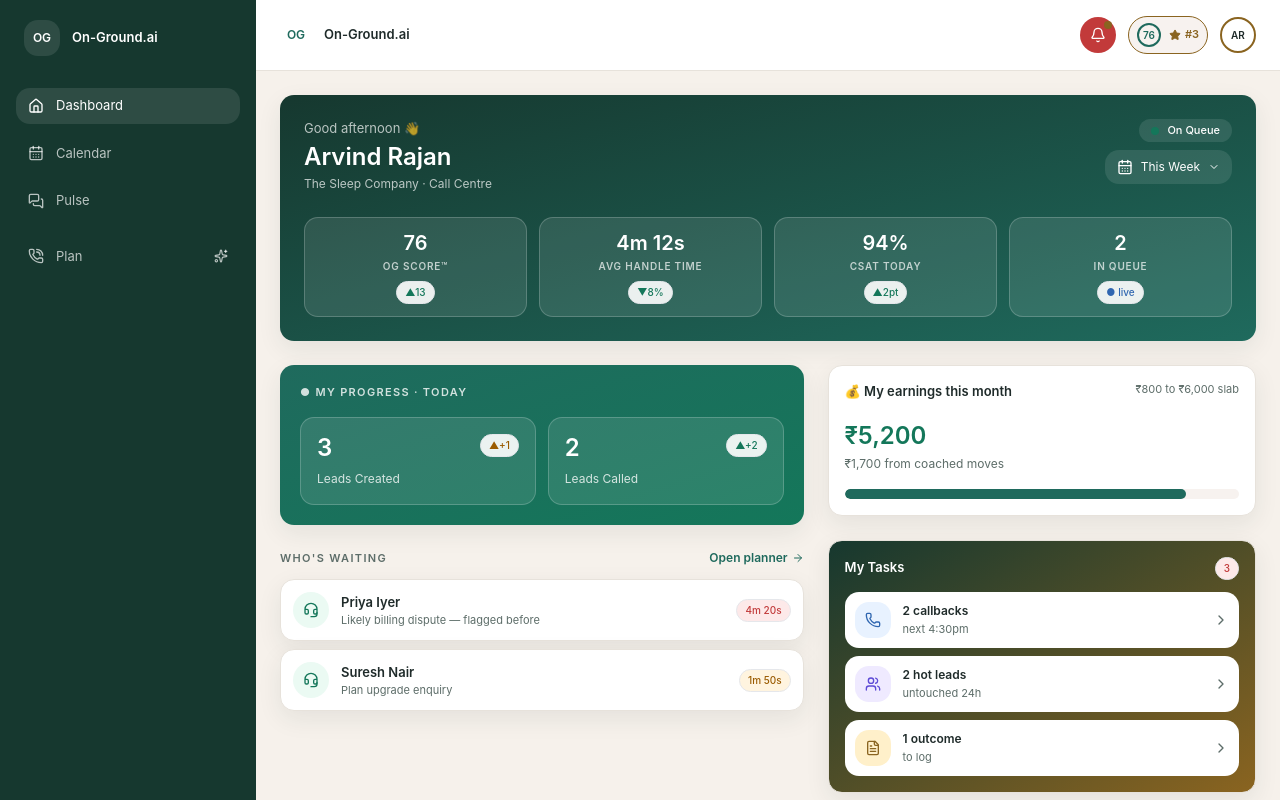
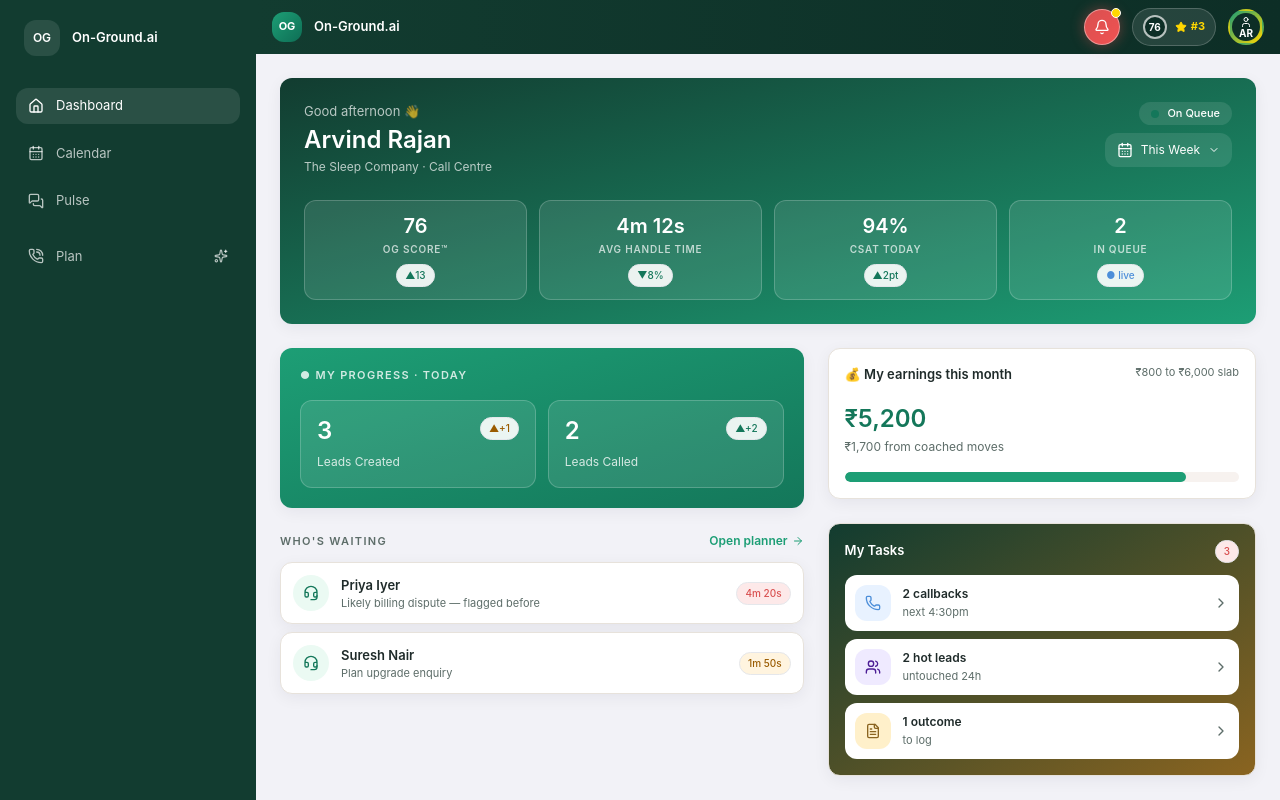
Before and after one commit to Sivaani-Janaswamy/oga-callcentre-app, a React (Vite) app: page /dashboard in a window 1280 px wide. Shown: the top 800 px of the page. Built offline with nearby package versions, Linux system fonts and the light colour scheme.

Commit message:
style(shell): apply reference palette and top bar

```diff
--- a/src/components/shell/TopBar.tsx
+++ b/src/components/shell/TopBar.tsx
@@ -1,6 +1,5 @@
-import { Bell, Menu, Star } from 'lucide-react';
+import { Bell, Menu, Star, User } from 'lucide-react';
 import { getCurrentAgent, getDashboard } from '../../services/api';
-import { Avatar } from '../ui/Avatar';
 import { useAsync } from '../../hooks/useAsync';
 
 const EMPTY_DEPS: unknown[] = [];
@@ -14,42 +13,48 @@ export function TopBar({
   const { data: dashboardData } = useAsync(getDashboard, EMPTY_DEPS);
 
   return (
-    <header className="flex items-center justify-between border-b border-border bg-card px-6 py-4">
+    <header className="flex h-[54px] items-center justify-between bg-gradient-to-r from-sidebar to-sidebar-end px-4">
       <div className="flex items-center gap-3">
         <button
           type="button"
           onClick={onMenuToggle}
-          className="md:hidden flex h-9 w-9 items-center justify-center rounded-md bg-sidebar text-white transition-colors hover:bg-brand"
+          className="flex h-9 w-9 items-center justify-center rounded-md bg-white/10 text-white transition-colors hover:bg-white/20 md:hidden"
           aria-label="Open menu"
         >
           <Menu className="h-4 w-4" />
         </button>
-        <div className="hidden md:flex h-8 w-8 items-center justify-center rounded-md bg-brand/10 text-12 font-semibold text-brand">
+        <div className="flex h-[30px] w-[30px] items-center justify-center rounded-md bg-gradient-to-br from-brand to-brand-dark text-11 font-bold text-white">
           OG
         </div>
-        <div>
-          <p className="text-13 font-semibold text-text">On-Ground.ai</p>
-        </div>
+        <p className="text-13 font-semibold text-white">On-Ground.ai</p>
       </div>
 
       <div className="flex items-center gap-3">
-        <div className="relative flex h-9 w-9 items-center justify-center rounded-full bg-danger text-white">
+        <div
+          aria-hidden="true"
+          className="relative flex h-9 w-9 items-center justify-center rounded-full border border-white/40 bg-gradient-to-br from-danger to-danger-light shadow-[0_0_14px_rgba(217,80,80,0.45)] text-white"
+        >
           <Bell className="h-4 w-4" />
-          <span className="absolute right-1 top-1 h-2 w-2 rounded-full bg-accent" />
+          <span className="absolute -right-0.5 -top-0.5 h-2.5 w-2.5 rounded-full border border-white bg-gold" />
           <span className="sr-only">
             {agentData?.unreadNotifications ?? 0} unread notifications
           </span>
         </div>
-        <div className="hidden sm:flex items-center gap-2 rounded-full border border-accent bg-card-soft px-2 py-1.5">
-          <span className="flex h-6 w-6 items-center justify-center rounded-full border-2 border-brand text-10 font-semibold text-brand">
+        <div className="hidden items-center gap-2 rounded-full border border-white/20 bg-white/10 px-2.5 py-1.5 sm:flex">
+          <span className="flex h-6 w-6 items-center justify-center rounded-full border-2 border-white/70 bg-sidebar-end text-10 font-bold text-white">
             {dashboardData?.kpis.qaScore ?? '—'}
           </span>
-          <span className="flex items-center gap-1 text-11 font-semibold text-accent">
+          <span className="flex items-center gap-1 text-11 font-bold text-gold">
             <Star className="h-3 w-3 fill-current" />#{agentData?.rank ?? '—'}
           </span>
         </div>
-        <div className="rounded-full border-2 border-accent p-0.5">
-          <Avatar initials={agentData?.avatarInitials ?? '—'} size="sm" />
+        <div className="flex h-9 w-9 flex-col items-center justify-center rounded-full border-2 border-transparent bg-gradient-to-br from-brand to-gold p-0.5 text-white">
+          <span className="flex h-full w-full flex-col items-center justify-center rounded-full bg-sidebar-end">
+            <User className="h-3 w-3" />
+            <span className="text-10 font-bold leading-none">
+              {agentData?.avatarInitials ?? '—'}
+            </span>
+          </span>
         </div>
       </div>
     </header>
--- a/src/styles/tokens.css
+++ b/src/styles/tokens.css
@@ -1,6 +1,7 @@
 :root {
-  --color-sidebar: #16382f;
-  --color-page: #f6f1eb;
+  --color-sidebar: #123c30;
+  --color-sidebar-end: #0d2e26;
+  --color-page: #f2f2f7;
   --color-card: #ffffff;
   --color-card-soft: #f7f2ef;
   --color-border: #e7e2db;
@@ -8,21 +9,32 @@
   --color-text-muted: #5d6d69;
   --color-accent: #8a6420;
   --color-accent-soft: #fff0ca;
-  --color-purple: #5d4ad6;
+  --color-purple: #4c1d95;
   --color-purple-soft: #efeaff;
   --color-success: #14775a;
   --color-success-soft: #ebfaf3;
-  --color-danger: #c23a3a;
+  --color-danger: #d95050;
+  --color-danger-light: #f05252;
   --color-danger-soft: #fde9e9;
   --color-warn: #9a5b00;
   --color-warn-soft: #fff4df;
-  --color-brand: #1f6a5d;
-  --color-info: #2f66b0;
+  --color-brand: #1d9e75;
+  --color-brand-dark: #0e6e55;
+  --color-mint: #5dcaa5;
+  --color-navy: #0b0f2e;
+  --color-navy-mid: #151b4d;
+  --color-navy-light: #1e2764;
+  --color-gold: #ffd700;
+  --color-brown: #5a2d0c;
+  --color-amber: #c8660a;
+  --color-info: #4c8ed9;
+  --color-info-light: #93b4f5;
+  --color-info-dark: #1b5fa5;
   --color-info-soft: #e8f2ff;
-  --shadow-soft: 0 8px 24px rgba(22, 56, 47, 0.08);
+  --shadow-soft: 0 4px 16px rgba(11, 15, 46, 0.06);
   --radius-xs: 6px;
   --radius-sm: 10px;
-  --radius-md: 14px;
+  --radius-md: 12px;
   --space-1: 4px;
   --space-2: 8px;
   --space-3: 12px;
--- a/tailwind.config.js
+++ b/tailwind.config.js
@@ -8,6 +8,7 @@ export default {
       },
       colors: {
         sidebar: 'var(--color-sidebar)',
+        'sidebar-end': 'var(--color-sidebar-end)',
         page: 'var(--color-page)',
         card: 'var(--color-card)',
         'card-soft': 'var(--color-card-soft)',
@@ -21,11 +22,22 @@ export default {
         success: 'var(--color-success)',
         'success-soft': 'var(--color-success-soft)',
         danger: 'var(--color-danger)',
+        'danger-light': 'var(--color-danger-light)',
         'danger-soft': 'var(--color-danger-soft)',
         warn: 'var(--color-warn)',
         'warn-soft': 'var(--color-warn-soft)',
         brand: 'var(--color-brand)',
+        'brand-dark': 'var(--color-brand-dark)',
+        mint: 'var(--color-mint)',
+        navy: 'var(--color-navy)',
+        'navy-mid': 'var(--color-navy-mid)',
+        'navy-light': 'var(--color-navy-light)',
+        gold: 'var(--color-gold)',
+        brown: 'var(--color-brown)',
+        amber: 'var(--color-amber)',
         info: 'var(--color-info)',
+        'info-light': 'var(--color-info-light)',
+        'info-dark': 'var(--color-info-dark)',
         'info-soft': 'var(--color-info-soft)',
       },
       borderRadius: {
```
